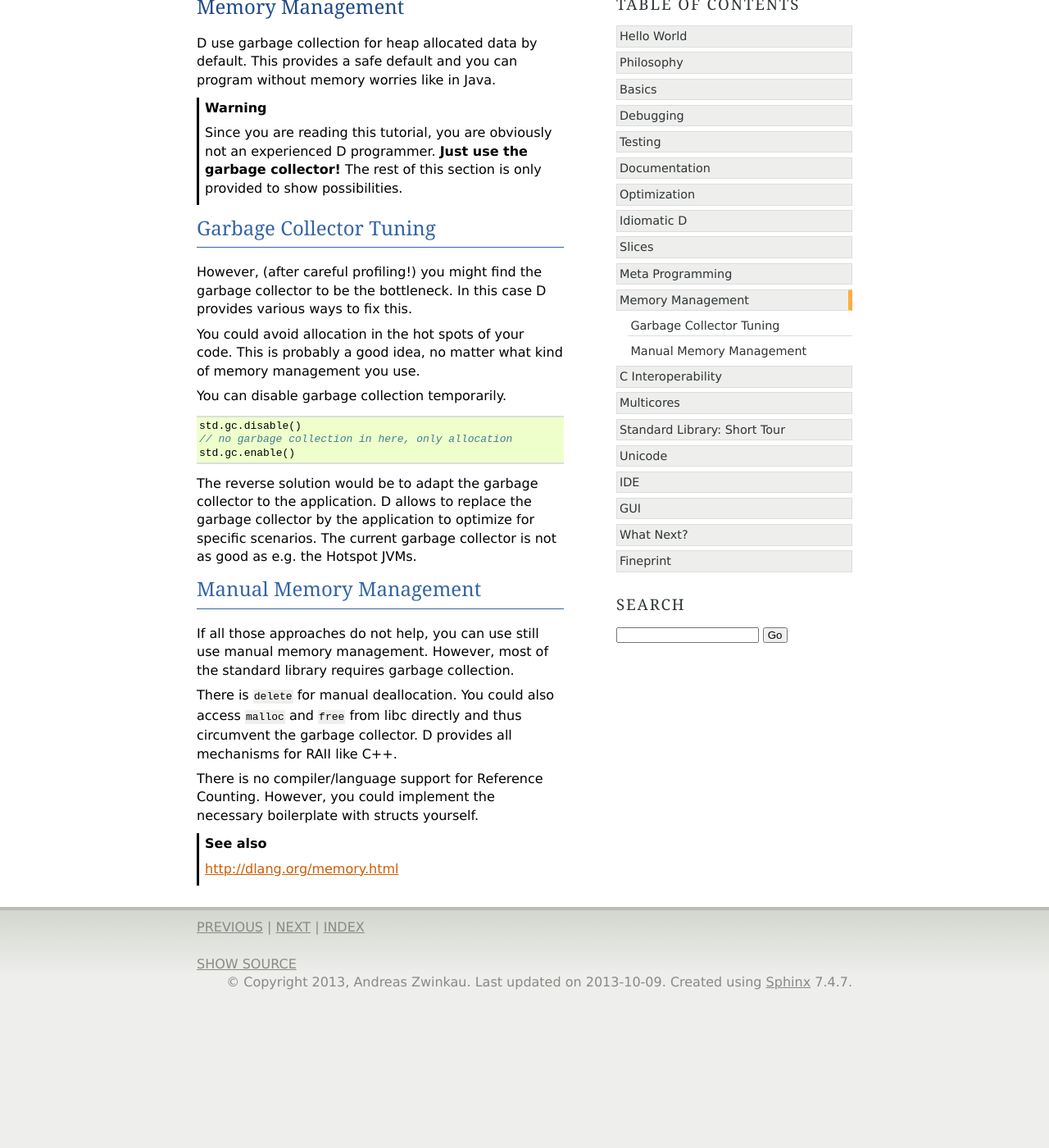
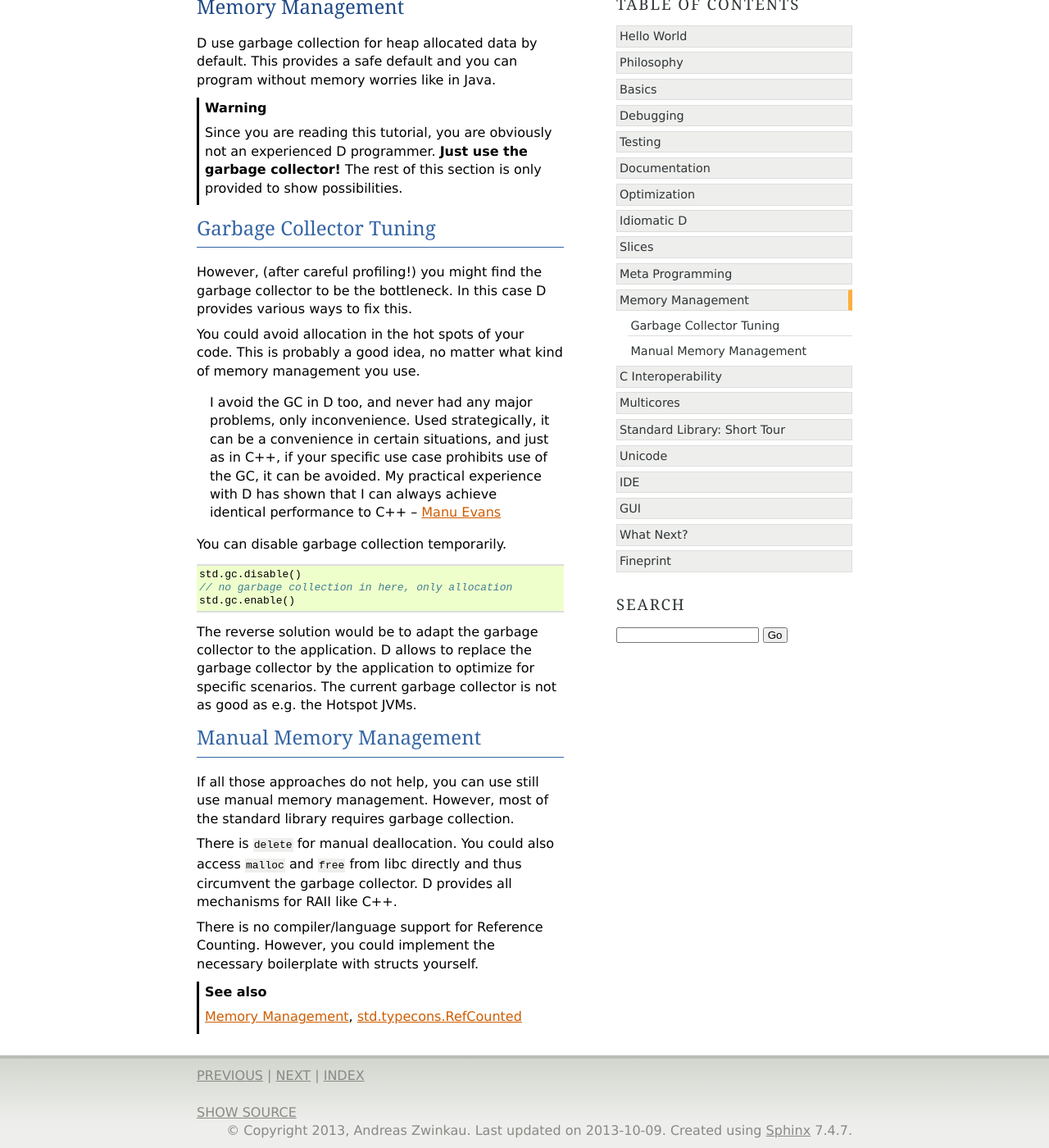
Before and after one commit to qznc/d-tut, a Sphinx documentation site: the page built from source/memory.rst, in a window 1280 px wide and 1400 px high, scrolled down 125 px. Shown: the whole window at 82% size. Built offline with Sphinx 7.4.7, drawn with Linux system fonts in a browser that asks for light colours; before the commit the page ends 1345 px from its top, so only the background shows below that.

Commit message:
Quote Manu and link RefCounted

```diff
--- a/source/memory.rst
+++ b/source/memory.rst
@@ -22,6 +22,9 @@ In this case D provides various ways to fix this.
 You could avoid allocation in the hot spots of your code.
 This is probably a good idea,
 no matter what kind of memory management you use.
+
+  I avoid the GC in D too, and never had any major problems, only inconvenience. Used strategically, it can be a convenience in certain situations, and just as in C++, if your specific use case prohibits use of the GC, it can be avoided. My practical experience with D has shown that I can always achieve identical performance to C++
+  – `Manu Evans <http://www.reddit.com/r/programming/comments/1nxs2i/the_state_of_rust_08/ccnefe7>`_
 
 You can disable garbage collection temporarily.
 
@@ -52,4 +55,5 @@ There is no compiler/language support for Reference Counting.
 However, you could implement the necessary boilerplate with structs yourself.
 
 .. seealso::
-   http://dlang.org/memory.html
+   `Memory Management <http://dlang.org/memory.html>`_,
+   `std.typecons.RefCounted <http://dlang.org/phobos/std_typecons.html#.RefCounted>`_
```
